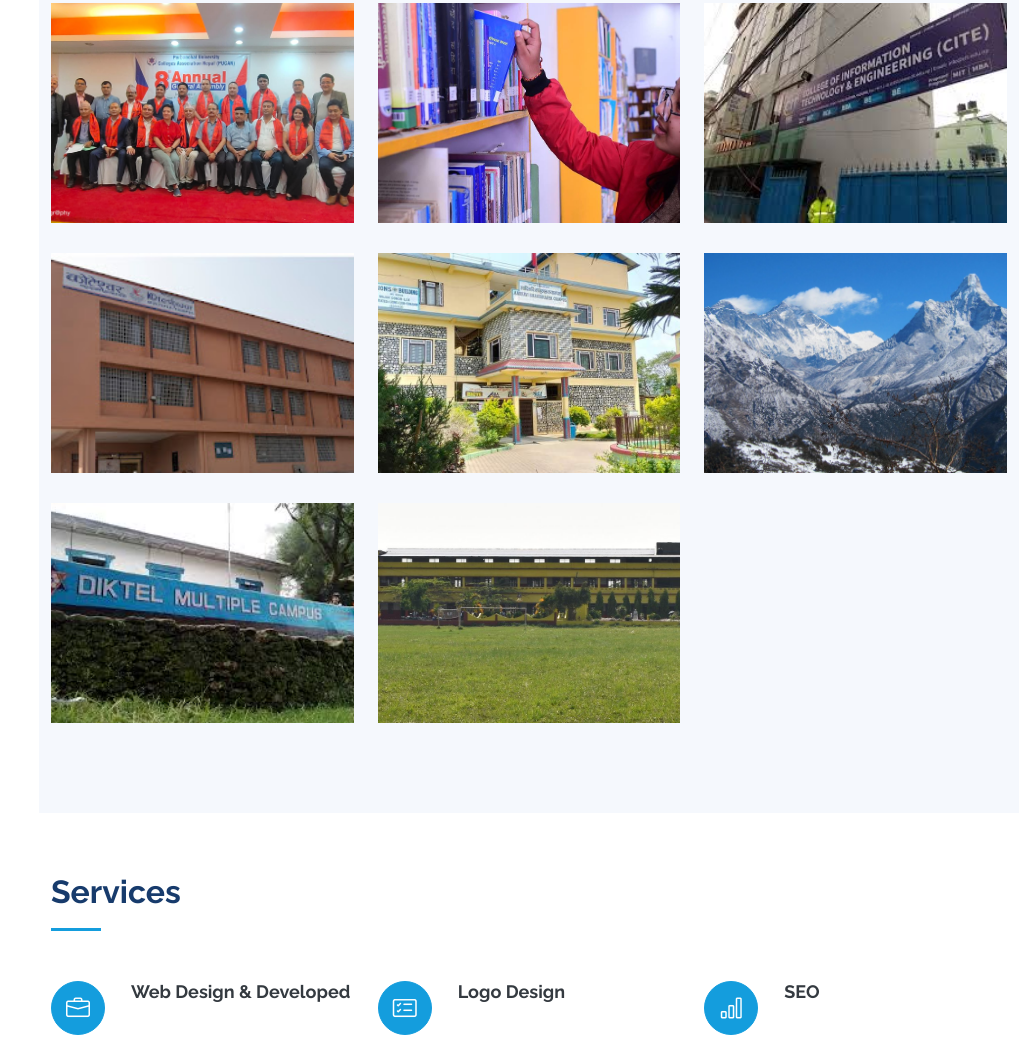
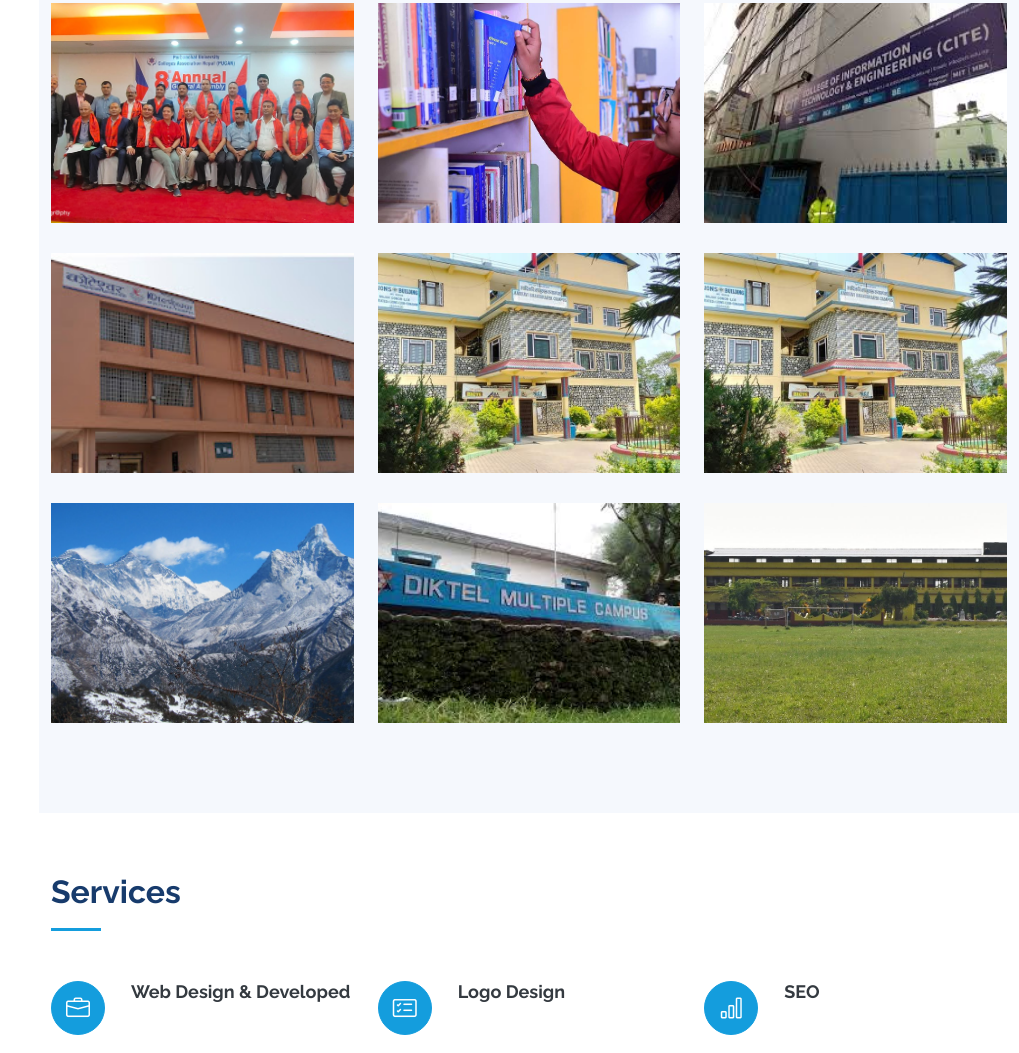
Before and after one commit to KUMARMINTUSAH/portfolio, a plain HTML site: page index.html in a window 1280 px wide. Shown: the part 4033-5086 px from the top of the page, without its empty margins (261-1280 px from the left). Drawn offline with nearby package versions, Linux system fonts and the light colour scheme.

Commit message:
Update index.html

```diff
--- a/index.html
+++ b/index.html
@@ -434,9 +434,19 @@
             <div class="portfolio-wrap">
               <img src="assets/img/portfolio/portfolio-5.jpg" class="img-fluid" alt="">
               <div class="portfolio-links">
-                <a href="assets/img/portfolio/portfolio-5.jpg" data-gallery="portfolioGallery"
+                <a href="assets/img/portfolio/flc.jpg" data-gallery="portfolioGallery"
                   class="portfolio-lightbox" title="Web 2"><i class="bx bx-plus"></i></a>
-                <a href="https://aadikavicampus.edu.np/" title="More Details"><i class="bx bx-link"></i></a>
+                <a href="https://flc.org.np/" title="More Details"><i class="bx bx-link"></i></a>
+              </div>
+            </div>
+          </div>
+           <div class="col-lg-4 col-md-6 portfolio-item filter-web">
+            <div class="portfolio-wrap">
+              <img src="assets/img/portfolio/portfolio-5.jpg" class="img-fluid" alt="">
+              <div class="portfolio-links">
+                <a href="assets/img/portfolio/surbhi-5.jpg" data-gallery="portfolioGallery"
+                  class="portfolio-lightbox" title="Web 2"><i class="bx bx-plus"></i></a>
+                <a href="https://websitedemo.erasoft.com.np/" title="More Details"><i class="bx bx-link"></i></a>
               </div>
             </div>
           </div>
```
